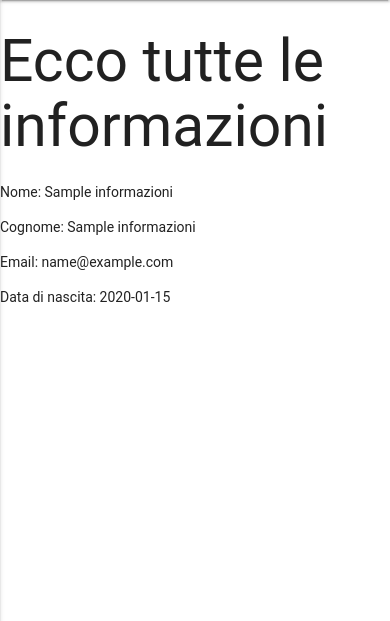
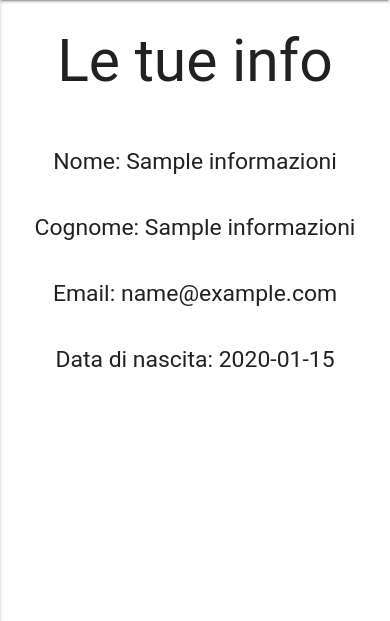
Before and after one commit to AurelioPennacchio/Tesina, a PHP site: page /user/vediInformazioni in a window 390 px wide. Shown: the part 56-677 px from the top of the page. Run offline with PHP 8.4, Linux system fonts and the light colour scheme; the visitor is signed in with stand-in values (Sample User, id 1); tables that the repository leaves empty hold one stand-in row (values such as "Sample post"); some web fonts are replaced.

Commit message:
Ora interfaccia responsive

```diff
--- a/application/view/user/informazioni.php
+++ b/application/view/user/informazioni.php
@@ -1,9 +1,29 @@
-			<div>
-				<h1>Ecco tutte le informazioni</h1>
-				<p>Nome: <?php echo $informazioni->nome; ?></p>
-				<p>Cognome: <?php echo $informazioni->cognome; ?></p>
-				<p>Email: <?php echo $informazioni->email; ?></p>
-				<p>Data di nascita: <?php echo $informazioni->data_nascita; ?></p>
+
+			<div class="row">
+				<div class="col s12">
+					<h1 class="center-align">Le tue info</h1>
+				</div>
+			</div>
+
+			<div class="row">
+				<div class="col s12">
+					<h5 class="center-align">Nome: <?php echo $informazioni->nome; ?></h5>
+				</div>
+			</div>
+			<div class="row">
+				<div class="col s12">
+					<h5 class="center-align">Cognome: <?php echo $informazioni->cognome; ?></h5>
+				</div>
+			</div>
+			<div class="row">
+				<div class="col s12">
+					<h5 class="center-align">Email: <?php echo $informazioni->email; ?></h5>
+				</div>
+			</div>
+			<div class="row">
+				<div class="col s12">
+					<h5 class="center-align">Data di nascita: <?php echo $informazioni->data_nascita; ?></h5>
+				</div>
 			</div>
 	</body>
 </html>
```
